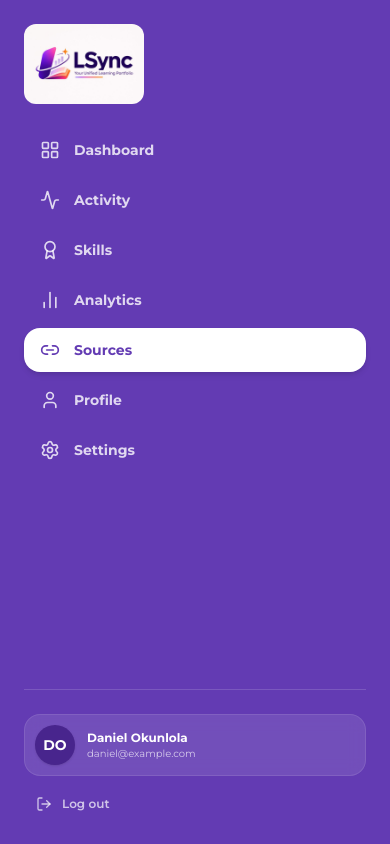
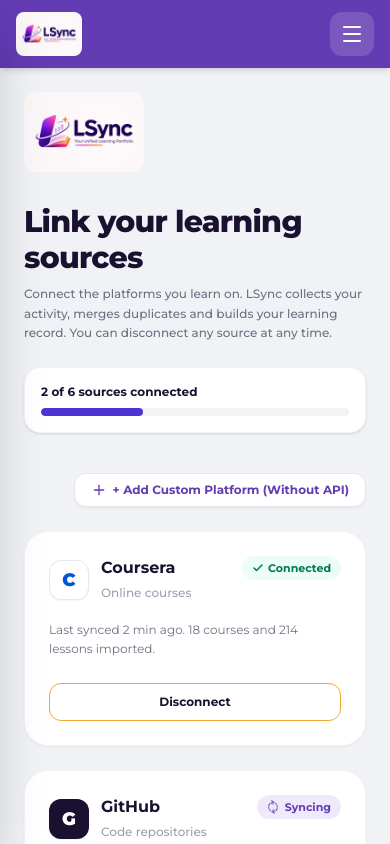
Before and after one commit to Khaleed2480/lsync, a React (Vite) app in the folder lsync-frontend/: page /sources in a window 390 px wide. Shown: the top 844 px of the page. Built offline with nearby package versions, Linux system fonts and the light colour scheme.

Commit message:
update project

```diff
--- a/lsync-frontend/src/components/DashboardLayout.jsx
+++ b/lsync-frontend/src/components/DashboardLayout.jsx
@@ -1,5 +1,5 @@
-import React from 'react';
-import { NavLink, useNavigate, Link } from 'react-router-dom';
+import React, { useState, useEffect } from 'react';
+import { NavLink, useNavigate, Link, useLocation } from 'react-router-dom';
 import {
   LayoutGrid,
   Activity,
@@ -9,14 +9,33 @@ import {
   User,
   Settings as SettingsIcon,
   LogOut,
-  RefreshCw,
+  Menu,
+  X,
 } from 'lucide-react';
 
 export default function DashboardLayout({ children }) {
   const navigate = useNavigate();
+  const location = useLocation();
+  const [mobileMenuOpen, setMobileMenuOpen] = useState(false);
 
-  // Load real user from localStorage
-  const user = JSON.parse(localStorage.getItem('user') || '{"fullName":"Daniel Okunlola","email":"daniel@example.com"}');
+  // Load real user from localStorage & refresh whenever route changes
+  const [user, setUser] = useState({
+    fullName: 'Daniel Okunlola',
+    email: 'daniel@example.com',
+    photo: null,
+  });
+
+  useEffect(() => {
+    try {
+      const stored = localStorage.getItem('user');
+      if (stored) {
+        setUser(JSON.parse(stored));
+      }
+    } catch (e) {}
+    // Close mobile drawer automatically whenever page changes
+    setMobileMenuOpen(false);
+  }, [location.pathname]);
+
   const displayName = user.fullName || user.name || user.username || 'Daniel Okunlola';
   const initials =
     displayName
@@ -36,21 +55,69 @@ export default function DashboardLayout({ children }) {
     { name: 'Settings', path: '/settings', icon: SettingsIcon },
   ];
 
+  const handleLogout = () => {
+    localStorage.removeItem('token');
+    localStorage.removeItem('user');
+    setMobileMenuOpen(false);
+    navigate('/login');
+  };
+
   return (
-    <div className="min-h-screen bg-[#F0F2F6] flex flex-col lg:flex-row font-sans selection:bg-[#7038C4] selection:text-white">
+    <div className="min-h-screen w-full bg-[#F0F2F6] flex flex-col lg:flex-row font-sans selection:bg-[#7038C4] selection:text-white overflow-x-hidden">
 
-      {/* ================= STATIC PURPLE SIDEBAR (NEVER UNMOUNTS) ================= */}
-      <aside className="w-full lg:w-64 bg-[#633BB3] text-white flex flex-col justify-between p-6 shrink-0 shadow-xl sticky top-0 h-screen">
+      {/* ================= 1. MOBILE TOP NAVBAR (ONLY VISIBLE ON PHONES/TABLETS) ================= */}
+      <header className="lg:hidden sticky top-0 z-30 w-full bg-[#633BB3] text-white px-4 py-3 flex items-center justify-between shadow-md">
+        <Link to="/dashboard" className="flex items-center">
+          <img
+            src="/lsync logo.jpeg"
+            alt="LSync Logo"
+            className="h-11 w-auto object-contain rounded-lg"
+          />
+        </Link>
+
+        <button
+          type="button"
+          onClick={() => setMobileMenuOpen(true)}
+          aria-label="Open menu"
+          className="p-2.5 rounded-xl bg-white/15 hover:bg-white/25 text-white transition cursor-pointer active:scale-95"
+        >
+          <Menu className="w-6 h-6" />
+        </button>
+      </header>
+
+      {/* ================= 2. DARK BACKDROP OVERLAY ON MOBILE WHEN MENU IS OPEN ================= */}
+      {mobileMenuOpen && (
+        <div
+          onClick={() => setMobileMenuOpen(false)}
+          className="fixed inset-0 z-40 bg-black/50 backdrop-blur-xs lg:hidden transition-opacity"
+        />
+      )}
+
+      {/* ================= 3. SIDEBAR (DRAWER ON MOBILE, STATIC ON DESKTOP) ================= */}
+      <aside
+        className={`fixed inset-y-0 left-0 z-50 w-64 bg-[#633BB3] text-white flex flex-col justify-between p-6 shrink-0 shadow-2xl overflow-y-auto transition-transform duration-300 ease-in-out lg:sticky lg:top-0 lg:h-screen lg:translate-x-0 ${
+          mobileMenuOpen ? 'translate-x-0' : '-translate-x-full'
+        }`}
+      >
         <div>
-          {/* Logo with /lsync logo.jpeg & h-20 */}
-          <div className="mb-6">
-            <Link to="/dashboard">
+          {/* Top Logo + Mobile Close (X) Button */}
+          <div className="flex items-center justify-between mb-6">
+            <Link to="/dashboard" onClick={() => setMobileMenuOpen(false)}>
               <img
                 src="/lsync logo.jpeg"
                 alt="LSync Logo"
-                className="h-20 w-auto object-contain rounded-xl"
+                className="h-16 lg:h-20 w-auto object-contain rounded-xl"
               />
             </Link>
+
+            <button
+              type="button"
+              onClick={() => setMobileMenuOpen(false)}
+              aria-label="Close menu"
+              className="lg:hidden p-2 rounded-xl bg-white/15 hover:bg-white/25 text-white cursor-pointer"
+            >
+              <X className="w-5 h-5" />
+            </button>
           </div>
 
           <nav className="space-y-1.5">
@@ -60,6 +127,7 @@ export default function DashboardLayout({ children }) {
                 <NavLink
                   key={item.name}
                   to={item.path}
+                  onClick={() => setMobileMenuOpen(false)}
                   className={({ isActive }) =>
                     `flex items-center gap-3.5 px-4 py-3 rounded-2xl text-sm font-bold transition-all duration-200 ${
                       isActive
@@ -77,27 +145,37 @@ export default function DashboardLayout({ children }) {
         </div>
 
         {/* Bottom User Profile */}
-        <div className="pt-6 border-t border-white/15 space-y-3">
+        <div className="pt-6 mt-6 border-t border-white/15 space-y-3">
           <div
-            onClick={() => navigate('/settings')}
+            onClick={() => {
+              setMobileMenuOpen(false);
+              navigate('/settings');
+            }}
             title="Click to open Settings"
             className="flex items-center gap-3 p-2.5 rounded-2xl bg-white/10 backdrop-blur-sm border border-white/10 cursor-pointer hover:bg-white/15 transition"
           >
-            <div className="w-10 h-10 rounded-full bg-[#48258D] text-white flex items-center justify-center font-bold text-sm shadow shrink-0">
-              {initials}
-            </div>
+            {user.photo ? (
+              <img
+                src={user.photo}
+                alt={displayName}
+                className="w-10 h-10 rounded-full object-cover shrink-0 ring-2 ring-white/30"
+              />
+            ) : (
+              <div className="w-10 h-10 rounded-full bg-[#48258D] text-white flex items-center justify-center font-bold text-sm shadow shrink-0">
+                {initials}
+              </div>
+            )}
             <div className="overflow-hidden">
               <h4 className="text-xs font-bold text-white truncate">{displayName}</h4>
-              <p className="text-[10px] text-white/70 truncate">{user.email || 'Profile and settings'}</p>
+              <p className="text-[10px] text-white/70 truncate">
+                {user.email || 'Profile and settings'}
+              </p>
             </div>
           </div>
 
           <button
-            onClick={() => {
-              localStorage.removeItem('token');
-              localStorage.removeItem('user');
-              navigate('/login');
-            }}
+            type="button"
+            onClick={handleLogout}
             className="flex items-center gap-2.5 px-3 py-2 text-xs font-semibold text-white/70 hover:text-white transition cursor-pointer"
           >
             <LogOut className="w-4 h-4" />
@@ -106,8 +184,8 @@ export default function DashboardLayout({ children }) {
         </div>
       </aside>
 
-      {/* ================= DYNAMIC PAGE CONTENT AREA ================= */}
-      <main className="flex-1 min-w-0">
+      {/* ================= 4. MAIN PAGE CONTENT AREA ================= */}
+      <main className="flex-1 min-w-0 w-full">
         {children}
       </main>
 
```
